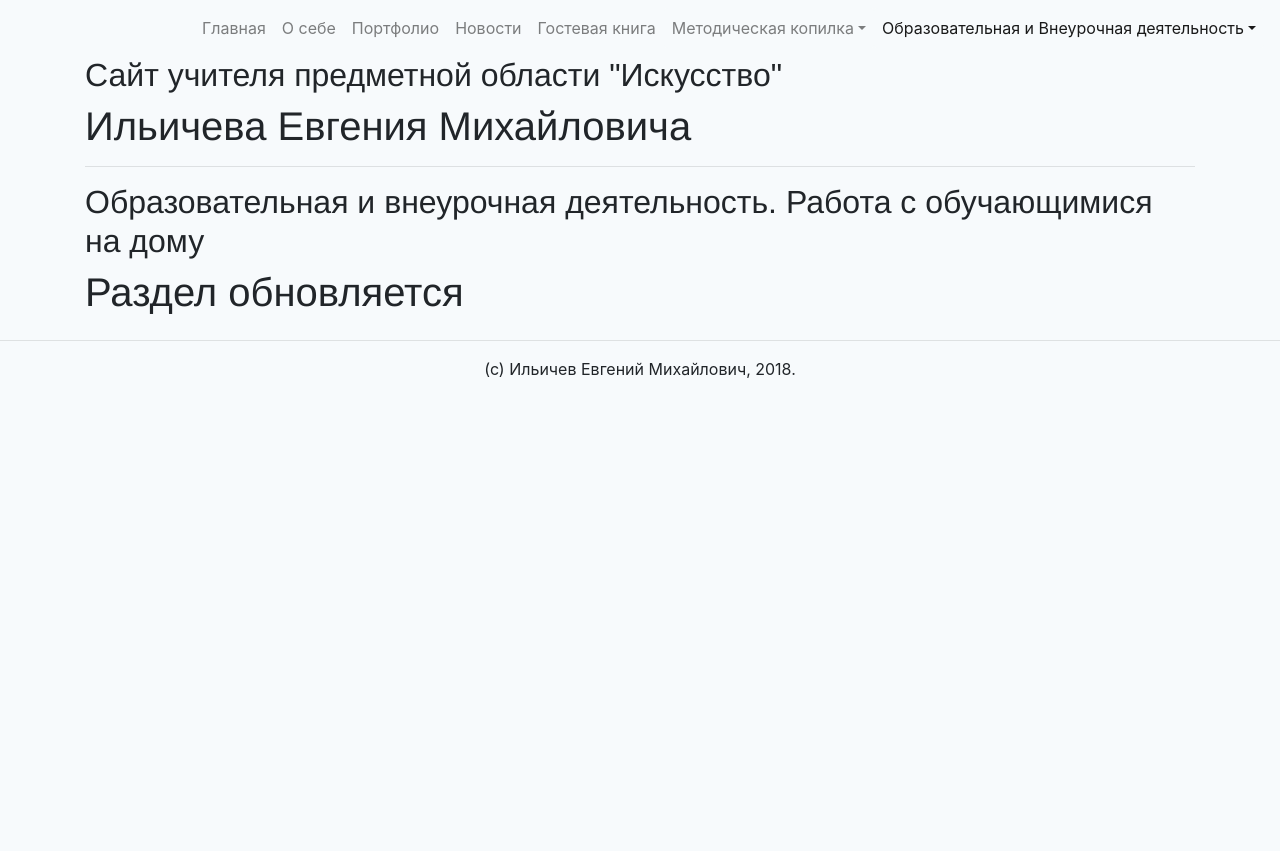
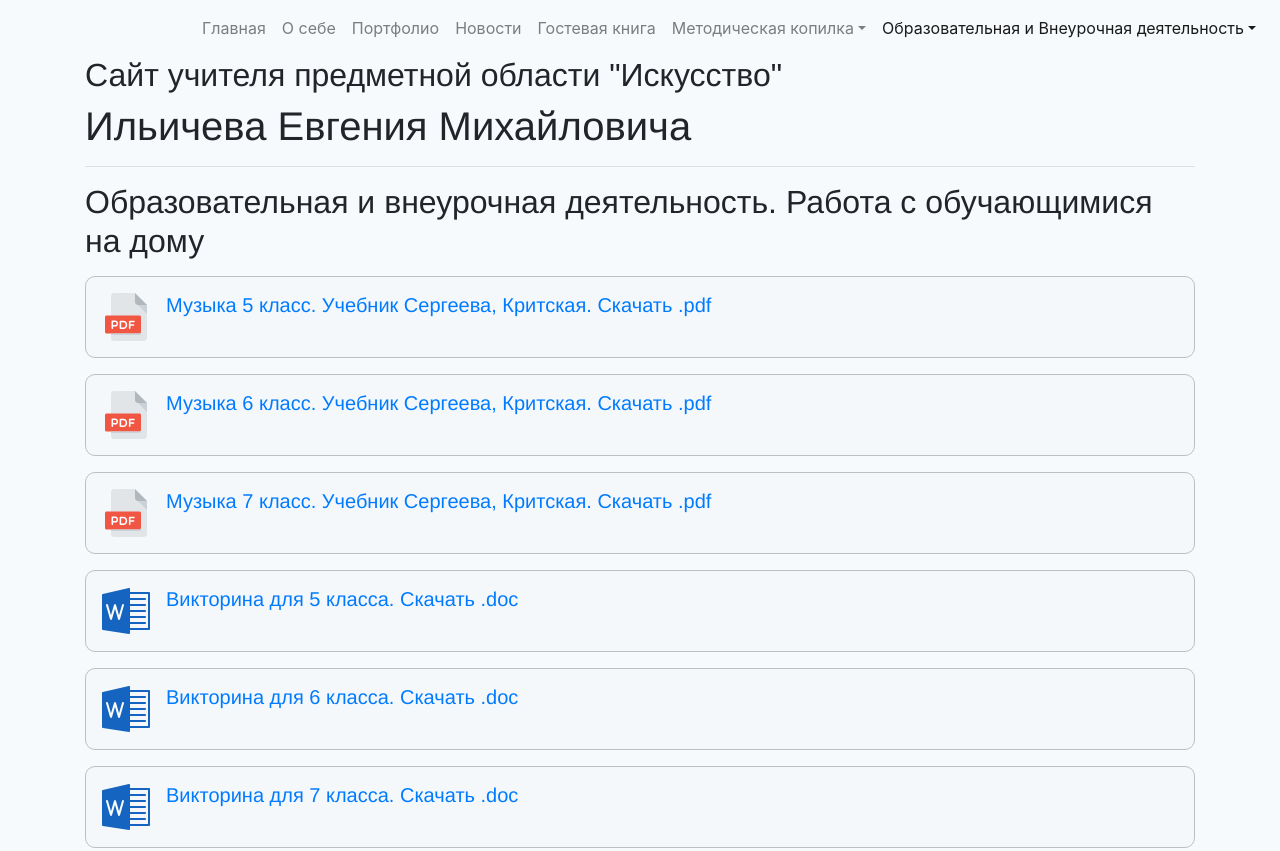
Before and after one commit to evgenyilichev/portfolio, a website: page src/housework.html in a window 1280 px wide. Shown: the top 851 px of the page. Before the commit the page ends 800 px from the top, so only its background shows below. Drawn offline with nearby package versions, Linux system fonts and the light colour scheme.

Commit message:
правки документов

```diff
--- a/src/housework.html
+++ b/src/housework.html
@@ -67,8 +67,48 @@
             <h1>Ильичева Евгения Михайловича</h1>
             <hr>
             <h2>Образовательная и внеурочная деятельность. Работа с обучающимися на дому</h2>
-            <h1>Раздел обновляется</h1>
-
+            <a href="files/Музыка.%205кл.%20Учебник_Сергеева,%20Критская_2015%20-160с.pdf" download=""><div class="media">
+                <img src="images/pdf.svg" alt="" class="comment-image">
+                <div class="media-body">
+                    <h5 class="mt-0">Музыка 5 класс. Учебник Сергеева, Критская. Скачать .pdf</h5>
+                </div>
+            </div>
+            </a>
+            <a href="files/Музыка.%206%20класс_Сергеева,%20Критская_2013%20-168с.pdf" download=""><div class="media">
+                <img src="images/pdf.svg" alt="" class="comment-image">
+                <div class="media-body">
+                    <h5 class="mt-0">Музыка 6 класс. Учебник Сергеева, Критская. Скачать .pdf</h5>
+                </div>
+            </div>
+            </a>
+            <a href="files/Музыка.%207кл.%20Учебник_Сергеева,%20Критская_2011%20-158с.PDF" download=""><div class="media">
+                <img src="images/pdf.svg" alt="" class="comment-image">
+                <div class="media-body">
+                    <h5 class="mt-0">Музыка 7 класс. Учебник Сергеева, Критская. Скачать .pdf</h5>
+                </div>
+            </div>
+            </a>
+            <a href="files/Викторина%20для%205%20класса.doc" download=""><div class="media">
+                <img src="images/word.svg" alt="" class="comment-image">
+                <div class="media-body">
+                    <h5 class="mt-0">Викторина для 5 класса. Скачать .doc</h5>
+                </div>
+            </div>
+            </a>
+            <a href="files/Викторина%20для%206%20класса.doc" download=""><div class="media">
+                <img src="images/word.svg" alt="" class="comment-image">
+                <div class="media-body">
+                    <h5 class="mt-0">Викторина для 6 класса. Скачать .doc</h5>
+                </div>
+            </div>
+            </a>
+            <a href="files/Викторина%20для%207%20класса.doc" download=""><div class="media">
+                <img src="images/word.svg" alt="" class="comment-image">
+                <div class="media-body">
+                    <h5 class="mt-0">Викторина для 7 класса. Скачать .doc</h5>
+                </div>
+            </div>
+            </a>
         </div>
     </div>
 
```
Also changed, not shown: src/odar.html (+8 -1 lines), src/images/powerpoint.svg (added), 4 other files.
